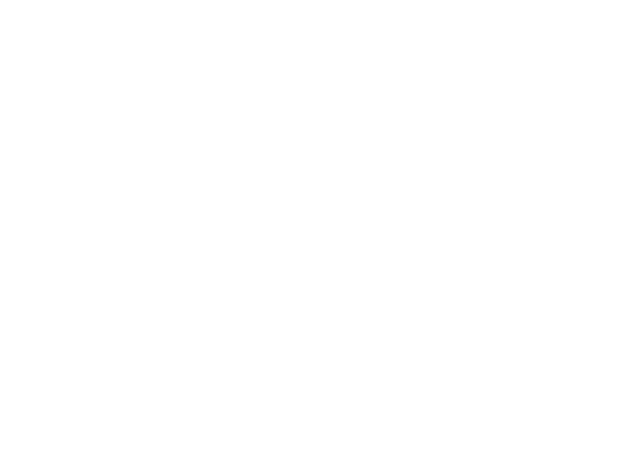
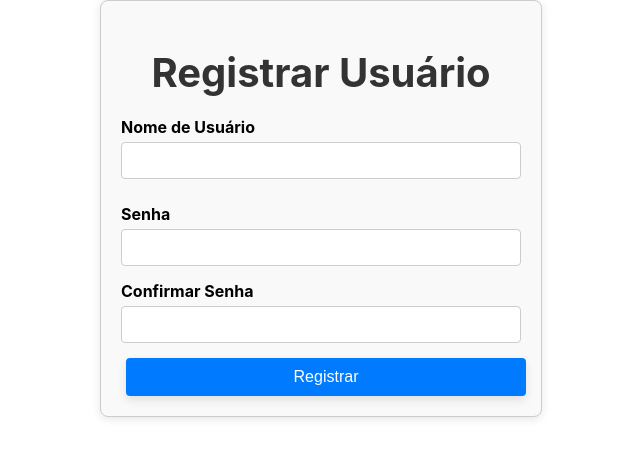
Before and after one commit to samuelrivelli/frontend-projeto-tecnico-tabia, a React (Create React App) app: page /register in a window 1280 px wide. Before the commit this address had no page. Shown: the top 458 px of the page, without its empty margins (319-959 px from the left). Built offline with nearby package versions, Linux system fonts and the light colour scheme.

Commit message:
pequena mudanca de mensagem para registro

```diff
--- a/src/App.js
+++ b/src/App.js
@@ -8,6 +8,7 @@
 import UserPolls from "./components/UserPolls.tsx";
 import EditPoll from "./components/EditPoll.tsx";
 import PollDetail from "./components/PollDetail.tsx";
+import Register from "./components/Register.tsx";
 
 const App = () => {
   return (
@@ -15,6 +16,7 @@
       <Routes>
         <Route path="/logout" element={<Logout />} />
         <Route path="/login" element={<Login />} />
+        <Route path="/register" element={<Register />} />
         <Route element={<PrivateRoute />}>
           <Route path="/" element={<Home />} />
           <Route path="/create-poll" element={<CreatePoll />} />
--- a/src/components/Login.tsx
+++ b/src/components/Login.tsx
@@ -1,30 +1,32 @@
-import React, { useState } from 'react';
-import { useNavigate } from 'react-router-dom';
-import axios from '../axios';
+import React, { useState } from "react";
+import { Link, useNavigate } from "react-router-dom";
+import axios from "../axios";
+import "../css/Login.css";
 
 const Login: React.FC = () => {
-    const [username, setUsername] = useState('');
-    const [password, setPassword] = useState('');
-    const [errorMessage, setErrorMessage] = useState('');
+  const [username, setUsername] = useState("");
+  const [password, setPassword] = useState("");
+  const [errorMessage, setErrorMessage] = useState("");
   const navigate = useNavigate();
 
   const handleLogin = async (event: React.FormEvent) => {
     event.preventDefault();
 
     try {
-            const response = await axios.post('/auth/login', { username, password });
-            localStorage.setItem('token', response.data.token);
-            localStorage.setItem('userId',response.data.userId);
-            setErrorMessage('')
-            navigate('/');
+      const response = await axios.post("/auth/login", { username, password });
+      localStorage.setItem("token", response.data.token);
+      localStorage.setItem("userId", response.data.userId);
+      setErrorMessage("");
+      navigate("/");
     } catch (error) {
-            console.error('Erro ao fazer login:', error);
-            setErrorMessage('Erro ao fazer login. Verifique suas credenciais.')
+      console.error("Erro ao fazer login:", error);
+      setErrorMessage("Erro ao fazer login. Verifique suas credenciais.");
     }
   };
 
   return (
-        <div>
+    <div className="login-container">
+      <h1>Login</h1>
       <form onSubmit={handleLogin}>
         <input
           type="text"
@@ -43,7 +45,13 @@
         <button type="submit">Login</button>
       </form>
 
-            {errorMessage && <p style={{ color: 'red' }}>{errorMessage}</p>}
+      {errorMessage && <p className="error-message">{errorMessage}</p>}
+
+      <div className="register-link">
+        <p>
+          Não tem uma conta? <Link to="/register">Registre-se</Link>
+        </p>
+      </div>
     </div>
   );
 };
--- /dev/null
+++ b/src/components/Register.tsx
@@ -0,0 +1,78 @@
+import React, { useState } from "react";
+import axios from "../axios";
+import "../css/Register.css";
+import { useNavigate } from "react-router-dom";
+
+const Register = () => {
+  const [username, setUsername] = useState<string>("");
+  const [password, setPassword] = useState<string>("");
+  const [confirmPassword, setConfirmPassword] = useState<string>("");
+  const [error, setError] = useState<string | null>(null);
+  const [success, setSuccess] = useState<boolean>(false);
+  const navigate = useNavigate();
+
+  const handleSubmit = async (e: React.FormEvent<HTMLFormElement>) => {
+    e.preventDefault();
+
+    if (password !== confirmPassword) {
+      setError("As senhas não coincidem");
+      return;
+    }
+
+    try {
+      const response = await axios.post("auth/register/user", { username, password });
+      if (response.status === 200) {
+        setSuccess(true);
+        setTimeout(() => {
+          navigate("/login");
+        }, 1500);
+      }
+    } catch (error) {
+      setError("Erro ao registrar o usuário. Tente novamente.");
+      console.error("Erro no registro:", error);
+    }
+  };
+
+  return (
+    <div className="register-container">
+      <h1>Registrar Usuário</h1>
+      {error && <p className="error-message">{error}</p>}
+      {success && <p className="success-message">Usuário registrado com sucesso!</p>}
+      <form onSubmit={handleSubmit}>
+        <div className="form-group">
+          <label htmlFor="username">Nome de Usuário</label>
+          <input
+            type="text"
+            id="username"
+            value={username}
+            onChange={(e) => setUsername(e.target.value)}
+            required
+          />
+        </div>
+        <div className="form-group">
+          <label htmlFor="password">Senha</label>
+          <input
+            type="password"
+            id="password"
+            value={password}
+            onChange={(e) => setPassword(e.target.value)}
+            required
+          />
+        </div>
+        <div className="form-group">
+          <label htmlFor="confirmPassword">Confirmar Senha</label>
+          <input
+            type="password"
+            id="confirmPassword"
+            value={confirmPassword}
+            onChange={(e) => setConfirmPassword(e.target.value)}
+            required
+          />
+        </div>
+        <button type="submit" className="register-button">Registrar</button>
+      </form>
+    </div>
+  );
+};
+
+export default Register;
--- /dev/null
+++ b/src/css/Login.css
@@ -0,0 +1,60 @@
+.login-container {
+    max-width: 400px;
+    margin: 0 auto;
+    padding: 20px;
+    border: 1px solid #ccc;
+    border-radius: 8px;
+    background-color: #f9f9f9;
+    box-shadow: 0 2px 10px rgba(0, 0, 0, 0.1);
+}
+
+.login-container h1 {
+    text-align: center;
+    color: #333;
+}
+
+.login-container form {
+    display: flex;
+    flex-direction: column;
+}
+
+.login-container input {
+    width: 100%;
+    padding: 10px;
+    margin-bottom: 15px;
+    border: 1px solid #ccc;
+    border-radius: 4px;
+    box-sizing: border-box;
+}
+
+.login-container button {
+    padding: 10px 15px;
+    border: none;
+    border-radius: 4px;
+    background-color: #007bff;
+    color: white;
+    cursor: pointer;
+    font-size: 16px;
+    margin-bottom: 10px;
+}
+
+.login-container button:hover {
+    background-color: #0056b3;
+}
+
+.login-container .register-link {
+    text-align: center;
+}
+
+.login-container .register-link button {
+    background-color: #28a745;
+}
+
+.login-container .register-link button:hover {
+    background-color: #218838;
+}
+
+.error-message {
+    color: red;
+    text-align: center;
+}
--- /dev/null
+++ b/src/css/Register.css
@@ -0,0 +1,58 @@
+.register-container {
+    max-width: 400px;
+    margin: 0 auto;
+    padding: 20px;
+    border: 1px solid #ccc;
+    border-radius: 8px;
+    background-color: #f9f9f9;
+    box-shadow: 0 2px 10px rgba(0, 0, 0, 0.1);
+  }
+
+  h1 {
+    text-align: center;
+    color: #333;
+  }
+
+  .form-group {
+    margin-bottom: 15px;
+  }
+
+  label {
+    display: block;
+    font-weight: bold;
+    margin-bottom: 5px;
+  }
+
+  input[type="text"],
+  input[type="password"] {
+    width: 100%;
+    padding: 10px;
+    border: 1px solid #ccc;
+    border-radius: 4px;
+    box-sizing: border-box;
+  }
+
+  .register-button {
+    width: 100%;
+    padding: 10px;
+    background-color: #007bff;
+    color: white;
+    border: none;
+    border-radius: 4px;
+    cursor: pointer;
+    font-size: 16px;
+  }
+
+  .register-button:hover {
+    background-color: #0056b3;
+  }
+
+  .error-message {
+    color: red;
+    text-align: center;
+  }
+
+  .success-message {
+    color: green;
+    text-align: center;
+  }
```
Lines whose indentation alone changed are shown as unchanged.
